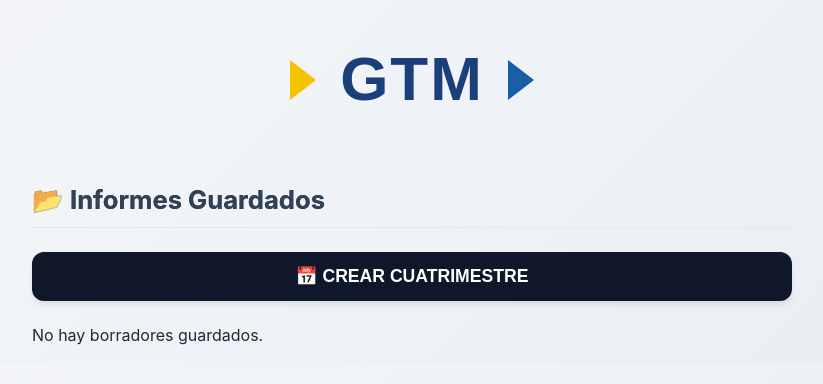
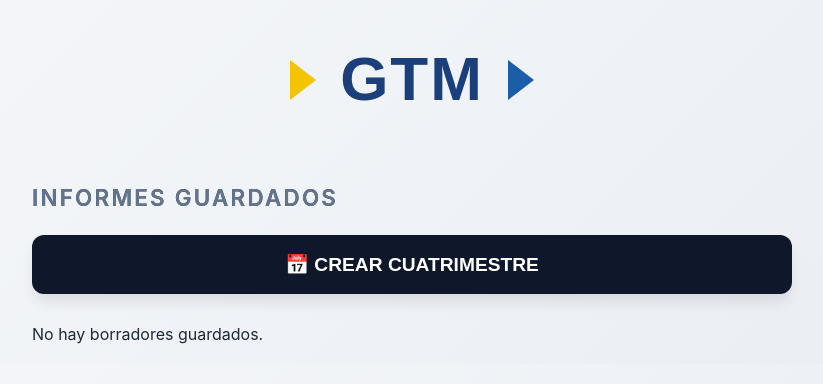
Before and after one commit to GtmTotal/Practica, an Angular app in the folder UI/: page / in a window 1280 px wide. Shown: the top 384 px of the page, without its empty margins (228-1051 px from the left). Built offline with nearby package versions, Linux system fonts and the light colour scheme; no server answers.

Commit message:
Arreglos diseño

```diff
--- a/UI/src/app/pages/main-page/main-page.css
+++ b/UI/src/app/pages/main-page/main-page.css
@@ -16,31 +16,33 @@
 }
 
 h2 {
-  font-size: 1.6rem;
-  font-weight: 700;
-  color: #334155;
+  font-size: 1.4rem;
+  font-weight: 600;
+  color: #64748b;
   margin-bottom: 24px;
-  border-bottom: 1px solid #e2e8f0;
-  padding-bottom: 12px;
+  text-transform: uppercase;
+  letter-spacing: 0.1em;
+  border: none;
+  padding-bottom: 0;
 }
 
 .btn-crear-cuatri {
   width: 100%;
   border: none;
   border-radius: 12px;
-  padding: 14px 24px;
-  margin-bottom: 24px;
+  padding: 18px 30px;
+  margin-bottom: 30px;
   background: #0f172a;
   color: #fff;
-  font-size: 1.1rem;
-  font-weight: 600;
+  font-size: 1.2rem;
+  font-weight: 700;
   cursor: pointer;
-  box-shadow: 0 4px 6px -1px rgb(0 0 0 / 0.1);
+  box-shadow: 0 10px 15px -3px rgba(0,0,0,0.1);
   transition: all 0.2s ease;
   display: flex;
   align-items: center;
   justify-content: center;
-  gap: 10px;
+  gap: 12px;
 }
 
 .btn-crear-cuatri:hover {
--- a/UI/src/app/pages/main-page/main-page.html
+++ b/UI/src/app/pages/main-page/main-page.html
@@ -2,7 +2,7 @@
   <div class="inicio-logo-container">
     <img src="/logoNoOficial.svg" alt="Logo" style="height: 120px" />
   </div>
-  <h2>📂 Informes Guardados</h2>
+  <h2>Informes Guardados</h2>
   <button class="btn-crear-cuatri" (click)="crearCuatrimestre()">📅 CREAR CUATRIMESTRE</button>
   @if (informesGuardados().length === 0) {
   <div>No hay borradores guardados.</div>
--- a/UI/src/app/pages/main-page/main/lista-cuatrimestres/cuatrimestre/cuatrimestre.css
+++ b/UI/src/app/pages/main-page/main/lista-cuatrimestres/cuatrimestre/cuatrimestre.css
@@ -20,6 +20,14 @@
   color: #1e293b;
   font-size: 1.4rem;
   font-weight: 700;
+}
+
+.footer-cuatri {
+  display: flex;
+  justify-content: center;
+  padding: 15px 0;
+  margin-top: 10px;
+  border-top: 1px dashed #cbd5e1;
 }
 
 .btn-eliminar-cuatri {
--- a/UI/src/app/pages/main-page/main/lista-cuatrimestres/cuatrimestre/cuatrimestre.html
+++ b/UI/src/app/pages/main-page/main/lista-cuatrimestres/cuatrimestre/cuatrimestre.html
@@ -4,15 +4,17 @@
       <span>{{ colapsado() ? '▶' : '▼' }}</span>
       <h3>{{ grupo().label }} ({{ grupo().informes.length }})</h3>
     </button>
-
-    @if (grupo().clave !== 'sin-cuatri') {
-      <button class="btn-eliminar-cuatri" (click)="eliminarCuatrimestre.emit(grupo().clave)">
-        🗑️ Eliminar cuatrimestre
-      </button>
-    }
   </div>
 
   @if (!colapsado()) {
     <app-lista-informes [informes]="grupo().informes" (editar)="editarInforme.emit($event)"></app-lista-informes>
+
+    @if (grupo().clave !== 'sin-cuatri') {
+      <div class="footer-cuatri">
+        <button class="btn-eliminar-cuatri" (click)="eliminarCuatrimestre.emit(grupo().clave)">
+          🗑️ Eliminar cuatrimestre
+        </button>
+      </div>
+    }
   }
 </div>
--- a/UI/src/app/pages/main-page/main/lista-cuatrimestres/cuatrimestre/lista-informes/informes-card/informes-card.css
+++ b/UI/src/app/pages/main-page/main/lista-cuatrimestres/cuatrimestre/lista-informes/informes-card/informes-card.css
@@ -1,25 +1,29 @@
 .card-informe {
   background: #fff;
   border-radius: 12px;
-  padding: 12px 16px;
-  margin-bottom: 8px;
+  padding: 16px 20px;
+  margin-bottom: 12px;
   border: 1px solid #e2e8f0;
+  border-left: 5px solid #334155;
   display: flex;
   justify-content: space-between;
   align-items: center;
-  gap: 12px;
-  transition: all 0.2s;
+  gap: 16px;
+  box-shadow: 0 4px 6px -1px rgba(0, 0, 0, 0.05), 0 2px 4px -1px rgba(0, 0, 0, 0.03);
+  transition: all 0.2s ease;
 }
 
 .card-informe:hover {
+  transform: translateY(-2px);
   border-color: #cbd5e1;
-  box-shadow: 0 4px 6px -1px rgb(0 0 0 / 0.05);
+  border-left-color: #0f172a;
+  box-shadow: 0 10px 15px -3px rgba(0, 0, 0, 0.08);
 }
 
 .market-name {
-  font-size: 1.2rem;
-  font-weight: 600;
-  color: #1e293b;
+  font-size: 1.25rem;
+  font-weight: 700;
+  color: #0f172a;
   text-transform: capitalize;
 }
 
@@ -50,11 +54,11 @@
 
 .mini-progreso-container {
   display: block;
-  background: #f1f5f9;
+  background: #e2e8f0;
   border-radius: 100px;
   height: 4px;
   width: 100%;
-  max-width: 200px;
+  max-width: 250px;
   position: relative;
   overflow: hidden;
   margin-top: 8px;
```
